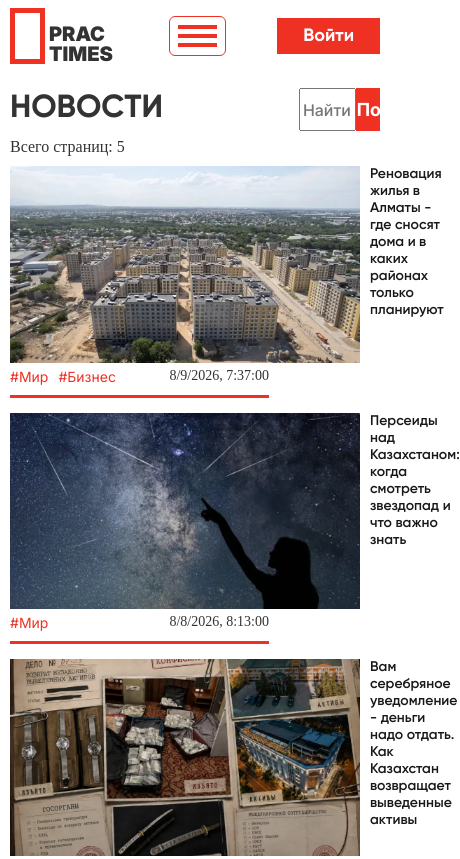
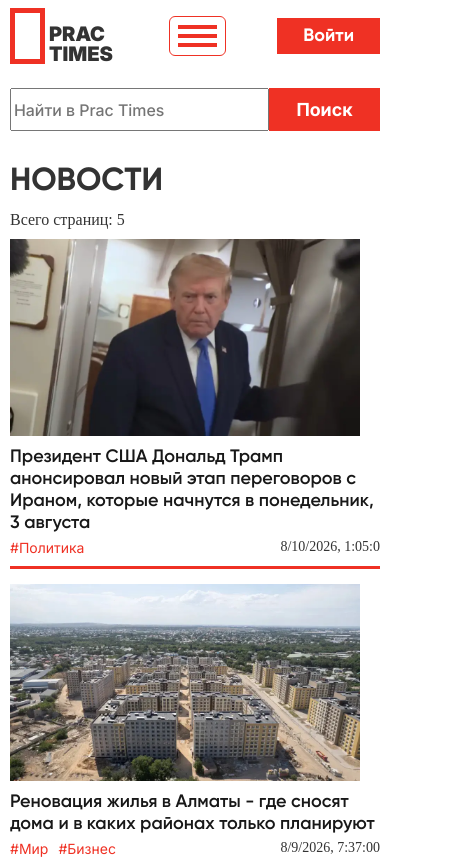
Before and after one commit to Sprowds/Prac-Times, a React (Vite) app in the folder prac-times/: page /search in a window 390 px wide. Shown: the top 859 px of the page, 460 px wide, since content can reach past the window. Built offline with nearby package versions, Linux system fonts and the light colour scheme.

Commit message:
prac-times 0.4.3
- Adaptive for Search page
- Fix some bugs with backend api emulator

```diff
--- a/prac-times/src/components/Pagination/Pagination.module.css
+++ b/prac-times/src/components/Pagination/Pagination.module.css
@@ -13,6 +13,9 @@
 
   font-family: var(--inter-font);
   font-size: 18px;
+}
+
+.pagination__item {
 }
 
 .pagination__button {
@@ -54,3 +57,11 @@
 .jump__input[type="number"] {
   -moz-appearance: textfield;
 }
+
+@media (max-width: 800px) {
+  .pagination {
+    flex-direction: column;
+    gap: 10px;
+    align-items: center;
+  }
+}
--- a/prac-times/src/components/SearchFilters/SearchFilters.module.css
+++ b/prac-times/src/components/SearchFilters/SearchFilters.module.css
@@ -31,3 +31,10 @@
 .search__name__btn:hover {
   background-color: var(--activity-hover-color);
 }
+
+@media (max-width: 1000px) {
+  .filter {
+    width: 100%;
+    order: -1;
+  }
+}
--- a/prac-times/src/components/SearchResults/SearchResults.module.css
+++ b/prac-times/src/components/SearchResults/SearchResults.module.css
@@ -34,22 +34,17 @@
 }
 
 .item__link:hover img {
-  transform: scale(1.1);
+  transform: scale(1.05);
 }
 
 .item__main {
-  display: grid;
-  grid-template-columns: 350px auto;
-  column-gap: 10px;
-}
-
-.image__wrapper {
-  overflow: hidden;
+  display: flex;
+  gap: 10px;
 }
 
 .item__img {
-  width: 100%;
-  height: auto;
+  max-width: clamp(150px, 100%, 350px);
+  aspect-ratio: 16/9;
 }
 
 .item__title {
@@ -70,3 +65,15 @@
   font-family: var(--inter-font);
   font-size: 20px;
 }
+
+@media (max-width: 1000px) {
+  .result {
+    width: 100%;
+  }
+}
+
+@media (max-width: 600px) {
+  .item__main {
+    flex-direction: column;
+  }
+}
--- a/prac-times/src/components/SearchResults/SearchResults.tsx
+++ b/prac-times/src/components/SearchResults/SearchResults.tsx
@@ -38,17 +38,15 @@ const SearchResults = ({ searchParams, addSearchParams }: IProps) => {
               <li className={styles.result__item} key={item.id}>
                 <NavLink to="/" className={styles.item__link}>
                   <div className={styles.item__main}>
-                    <div className={styles.image__wrapper}>
-                      <img
-                        src={item.image}
-                        alt={item.title}
-                        className={styles.item__img}
-                      />
-                    </div>
+                    <img
+                      src={item.image}
+                      alt={item.title}
+                      className={styles.item__img}
+                    />
 
                     <NewsTitle
                       titleText={item.title}
-                      titleFontSize="clamp(14px, 2vw, 24px)"
+                      titleFontSize="clamp(18px, 4vw, 28px)"
                     />
                   </div>
                 </NavLink>
--- a/prac-times/src/pages/SearchPage/SearchPage.module.css
+++ b/prac-times/src/pages/SearchPage/SearchPage.module.css
@@ -3,3 +3,11 @@
   justify-content: space-between;
   gap: 30px;
 }
+
+@media (max-width: 1000px) {
+  .search {
+    display: flex;
+    flex-direction: column;
+    gap: 30px;
+  }
+}
--- a/prac-times/src/utils/backendAPIEmulator.ts
+++ b/prac-times/src/utils/backendAPIEmulator.ts
@@ -960,8 +960,6 @@ export function getAllNewsList(params: string): Promise<IAllNews> {
         )
       : [...newsList];
 
-  console.log(copyOfNewsList);
-
   const page = "page" in paramsObj ? Number(paramsObj.page) : 1;
 
   const result: INewsItem[] = [];
@@ -969,12 +967,17 @@ export function getAllNewsList(params: string): Promise<IAllNews> {
   const countOfPage: number = Math.ceil(copyOfNewsList.length / 10);
 
   if (page === countOfPage) {
-    for (let i = -9 + page * 10; i < copyOfNewsList.length; i++) {
+    for (let i = -10 + page * 10; i < copyOfNewsList.length; i++) {
       result.push(copyOfNewsList[i]);
     }
-  } else if (page > countOfPage) {
+  } else if (
+    page > countOfPage ||
+    page < 1 ||
+    page % 1 !== 0 ||
+    typeof page !== "number"
+  ) {
   } else {
-    for (let i = -9 + page * 10; i < -9 + page * 10 + 10; i++) {
+    for (let i = -10 + page * 10; i < -9 + page * 10 + 10; i++) {
       result.push(copyOfNewsList[i]);
     }
   }
```
